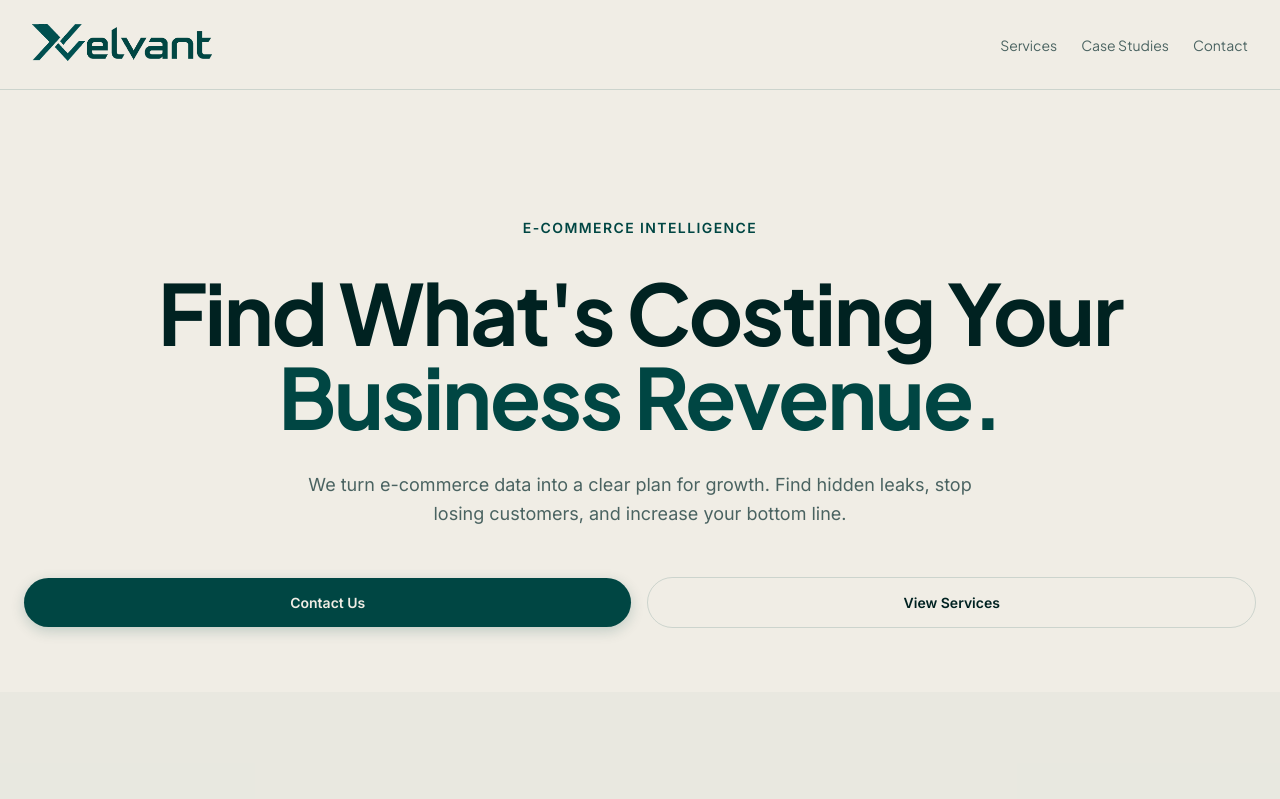
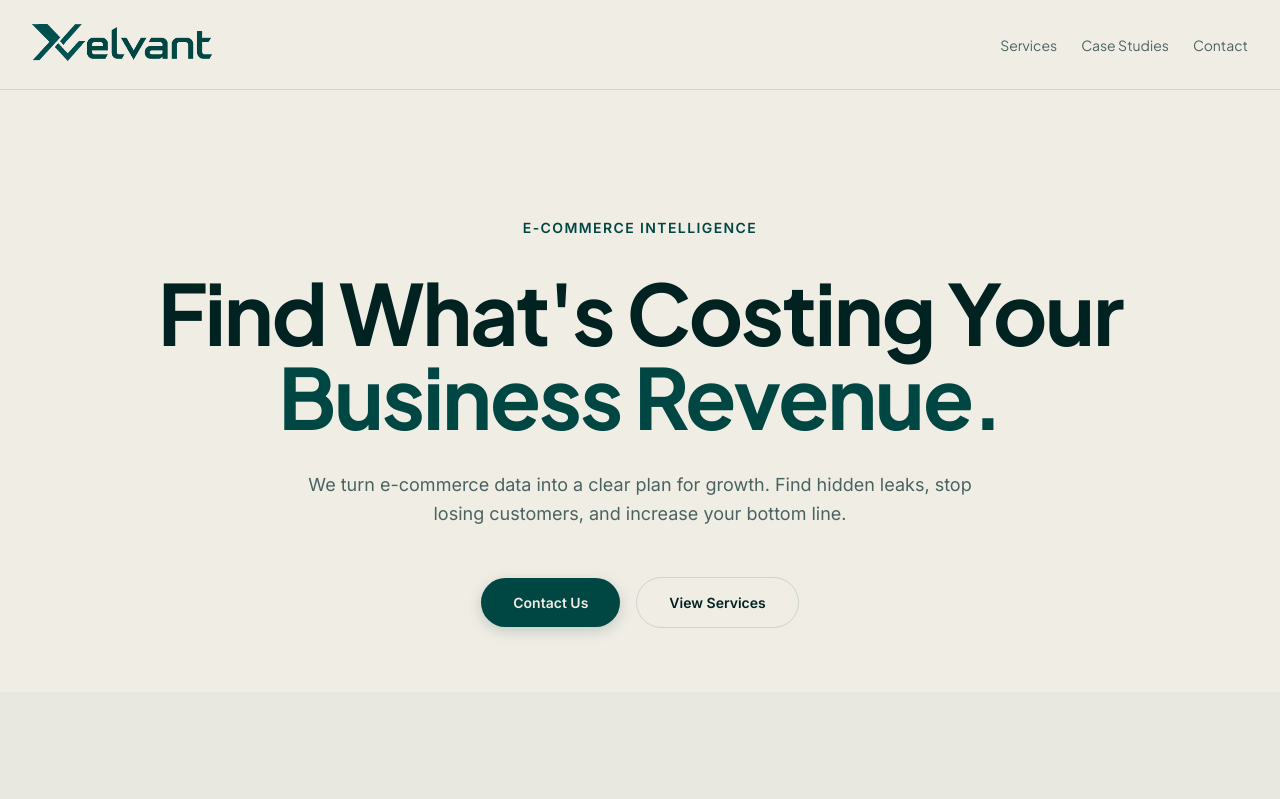
Before and after one commit to ali-zain-ai/Xelvant-site, a Next.js app: page / in a window 1280 px wide. Shown: the top 799 px of the page. Built offline with nearby package versions, Linux system fonts and the light colour scheme.

Commit message:
fix: resolve desktop hero buttons stretching bug

```diff
--- a/app/globals.css
+++ b/app/globals.css
@@ -138,8 +138,8 @@ button {
 .grid-cols-1 { grid-template-columns: repeat(1, minmax(0, 1fr)); }
 .hidden { display: none !important; }
 @media (min-width: 640px) {
-  .sm\:flex-row { flex-direction: row; }
-  .sm\:w-auto { width: auto; }
+  .sm\:flex-row { flex-direction: row !important; }
+  .sm\:w-auto { width: auto !important; }
 }
 @media (min-width: 768px) {
   .md\:flex { display: flex !important; }
```
